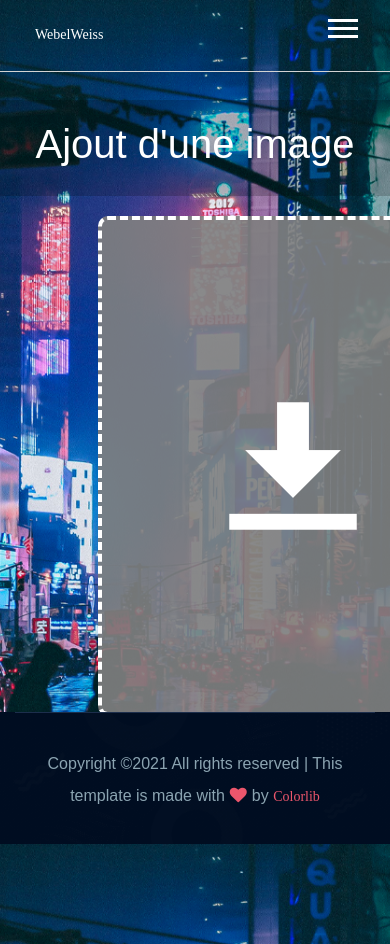
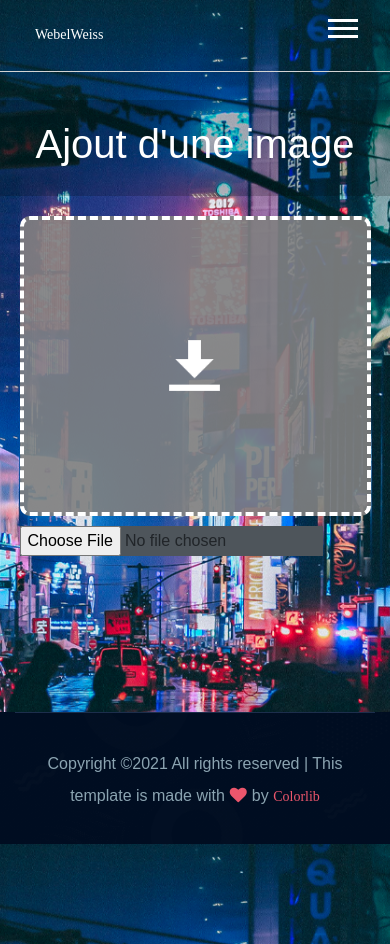
Before and after one commit to NicolasGlassey/PROJWEB_WEBELWEISS, a PHP site: page /index.php?action=uploadImage in a window 390 px wide; the page is wider, and only the part inside the window is pictured. Run offline with PHP 8.4, Linux system fonts and the light colour scheme; some web fonts are replaced.

Commit message:
WIP de view

```diff
--- a/Site_Web/View/uploadImage.php
+++ b/Site_Web/View/uploadImage.php
@@ -3,25 +3,25 @@
  * @file    uploadImage.php
  * @brief   This script is used for upload an image.
  * @author  Craeted by Mikael Juillet
- * @version 09.06.2021 // 0.2
+ * @version 12.06.2021 // 0.3
  */
 
 $title = "connection";
 ob_start();
 ?>
     <body class="uploadImage_body">
+        <div class="container-login200">
                 <div class="col-xl-12 col-lg-12 col-md-12 col-sm-12 UserProfileInfos">
                     <div><h1 class=" color-white">Ajout d'une image</h1></div>
                 </div>
                 <!-- drag and drop Start -->
                 <div class="col-xl-6 col-lg-6 col-md-6 col-sm-6 drop-zone">
-            <span class="drop-zone__prompt"></span>
                     <input type="file" name="myFile" class="drop-zone__input">
                 </div>
-        <form action="/action_page.php" class="uploadImage_choseFile">
+                <form action="" class="uploadImage_choseFile">
                         <input type="file" id="myFile" name="filename">
                 </form>
-
+        </div>
         <!-- drag and drop End -->
     </body>
 <?php
--- a/Site_Web/assets/css/uploadImage.css
+++ b/Site_Web/assets/css/uploadImage.css
@@ -2,28 +2,41 @@
  * @file    uploadImage.css
  * @brief   This script is used for make style on uploadImage.php
  * @author  Craeted by Mikael Juillet
- * @version 09.06.2021 // 0.1
+ * @version 12.06.2021 // 0.2
  */
 
 .uploadImage_body{
+    background-image: url("../img/gallery/section_bg03.png");
+    background-size: cover;
+    background-repeat: no-repeat;
     background-attachment: fixed;
-    background-image: url("../img/gallery/section_bg03.png");
-    background-repeat: no-repeat;
+    background-position: center;
     object-fit: cover;
-    background-size: cover;
+}
+
+.container-login200 {
+    width: 100%;
+    display: block;
+    flex-wrap: wrap;
+    justify-content: center;
+    align-items: center;
+    z-index: 1;
 }
 .uploadImage_choseFile{
-    position: relative;
     left: 25%;
+    display: block;
+    position: absolute;
+    cursor: pointer;
+    background-color: #4e555b;
 }
 
 .drop-zone {
     background: url("../img/data-transfer-download-128.ico") center, #808080e8;
     background-repeat: no-repeat;
+    background-size: 15%;
     margin-top: 20px;
     margin-bottom: 10px;
     position: relative;
-    left: 25%;
     height: 500px;
     padding: 25px;
     display: flex;
@@ -33,6 +46,7 @@
     color: #FFFFFF;
     border: 4px dashed white;
     border-radius: 10px;
+    left: 25%;
 }
 
 .drop-zone--over {
@@ -67,10 +81,28 @@
 }
 
 
+@media (max-width: 575px){
+    .drop-zone{ left: 5%; height: 300px; max-width: 90%}
+    .uploadImage_choseFile{left: 5%}
+
+}
+@media (max-height: 770px){
+    .drop-zone{height: 150px}
+}
+
+/*==============UploadForm.php================*/
+
 .uploadImage_form{
-    width: 100%;
-    display: flex;
-    justify-content: space-between;
-    flex-wrap: wrap;
-    position: relative;
+    margin-top: 15px;
+    text-align: left;
+    font-size: large;
+    color: #FFFFFF;
 }
+.uploadImage_form .row{
+    margin: 10px;
+}
+.uploadImage_title {
+    color: #FFFFFF;
+    text-align: center;
+    margin: 10px;
+}
--- a/Site_Web/assets/js/uploadImage.js
+++ b/Site_Web/assets/js/uploadImage.js
@@ -2,39 +2,49 @@
  * @file    uploadImage.js
  * @brief   This script is used for drag and drop
  * @author  Craeted by Mikael Juillet
- * @version 09.06.2021 // 0.1
+ * @version 12.06.2021 // 0.2
  */
 
 document.querySelectorAll(".drop-zone__input").forEach((inputElement) => {
     const dropZoneElement = inputElement.closest(".drop-zone");
 
+    // Make user choose a file
     dropZoneElement.addEventListener("click", (e) => {
         inputElement.click();
     });
 
+    // Update thumbnail but with a click
     inputElement.addEventListener("change", (e) => {
         if (inputElement.files.length) {
             updateThumbnail(dropZoneElement, inputElement.files[0]);
         }
     });
 
+    // Add class drop-zone--over to dropZoneElement
     dropZoneElement.addEventListener("dragover", (e) => {
         e.preventDefault();
         dropZoneElement.classList.add("drop-zone--over");
     });
 
+    // Remove class drop-zone--over to dropZoneElement
     ["dragleave", "dragend"].forEach((type) => {
         dropZoneElement.addEventListener(type, (e) => {
             dropZoneElement.classList.remove("drop-zone--over");
         });
     });
 
+    // Get first file selected and give to function dropZoneElement
     dropZoneElement.addEventListener("drop", (e) => {
         e.preventDefault();
 
         if (e.dataTransfer.files.length) {
-            inputElement.files = e.dataTransfer.files;
-            updateThumbnail(dropZoneElement, e.dataTransfer.files[0]);
+            if (e.dataTransfer.files.length >1){
+                // add error text display on page
+            }else {
+                inputElement.files = e.dataTransfer.files;
+                console.log(inputElement.files);
+                updateThumbnail(dropZoneElement, e.dataTransfer.files[0]);
+            }
         }
 
         dropZoneElement.classList.remove("drop-zone--over");
@@ -51,8 +61,8 @@ function updateThumbnail(dropZoneElement, file) {
     let thumbnailElement = dropZoneElement.querySelector(".drop-zone__thumb");
 
     // First time - remove the prompt
-    if (dropZoneElement.querySelector(".drop-zone__prompt")) {
-        dropZoneElement.querySelector(".drop-zone__prompt").remove();
+    if (dropZoneElement.querySelector(".drop-zone__promptError")) {
+        dropZoneElement.querySelector(".drop-zone__promptError").remove();
     }
 
     // First time - there is no thumbnail element, so lets create it
```
Also changed, not shown: Site_Web/View/uploadForm.php (+32 -5 lines). Lines whose indentation alone changed are shown as unchanged.
